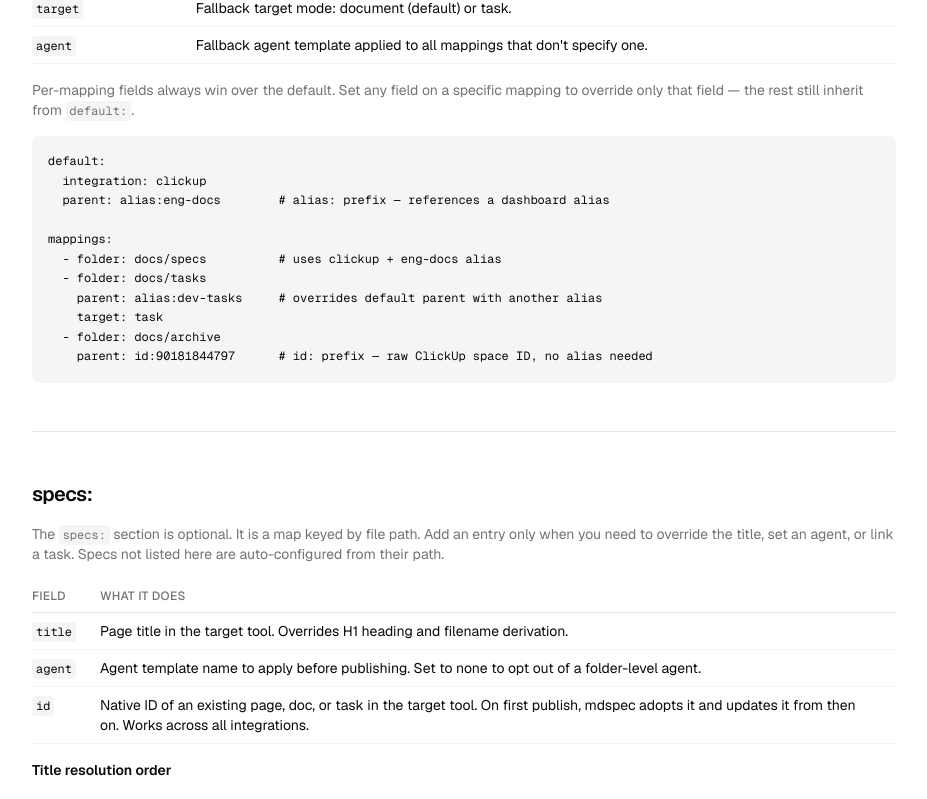
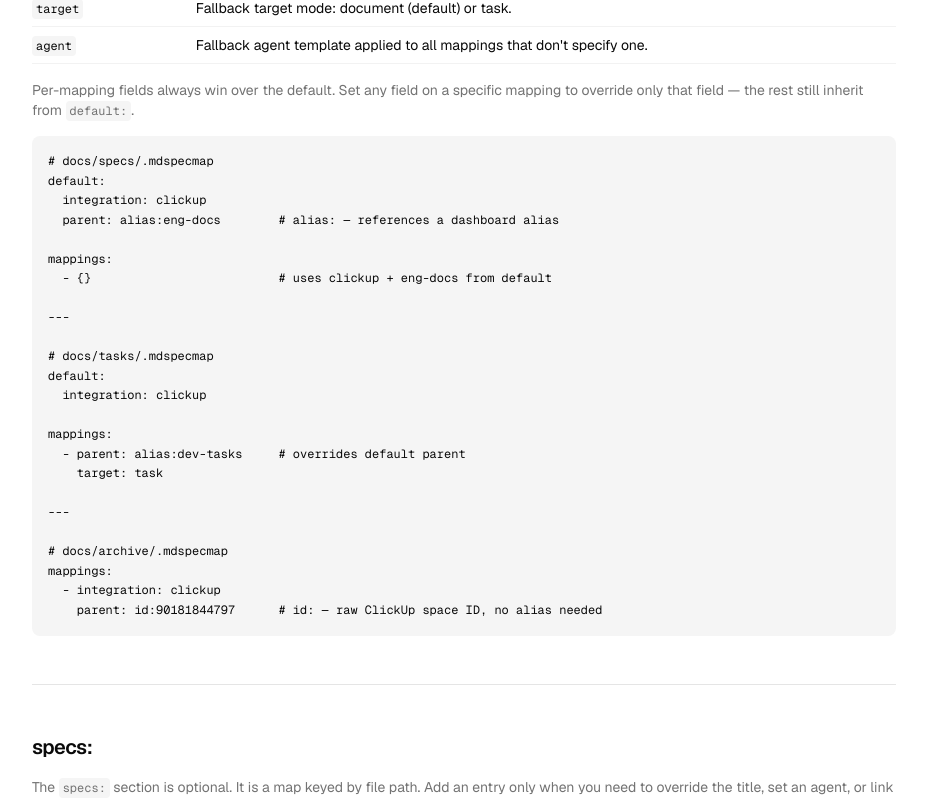
Before and after one commit to mohzameer/mdspecr2, a Next.js app in the folder apps/web/: page /docs/api-reference in a window 1280 px wide. Shown: the part 3612-4411 px from the top of the page, without its empty margins (296-1223 px from the left). Built offline with nearby package versions, Linux system fonts and the light colour scheme.

Commit message:
update web docs

```diff
--- a/apps/web/app/docs/api-reference/page.tsx
+++ b/apps/web/app/docs/api-reference/page.tsx
@@ -290,17 +290,30 @@ mappings:
             <p className="text-sm text-muted-foreground">
               Per-mapping fields always win over the default. Set any field on a specific mapping to override only that field — the rest still inherit from <code className="font-mono text-xs bg-muted px-1 py-0.5 rounded">default:</code>.
             </p>
-            <CodeBlock>{`default:
+            <CodeBlock>{`# docs/specs/.mdspecmap
+default:
   integration: clickup
-  parent: alias:eng-docs        # alias: prefix — references a dashboard alias
+  parent: alias:eng-docs        # alias: — references a dashboard alias
 
 mappings:
-  - folder: docs/specs          # uses clickup + eng-docs alias
-  - folder: docs/tasks
-    parent: alias:dev-tasks     # overrides default parent with another alias
+  - {}                          # uses clickup + eng-docs from default
+
+---
+
+# docs/tasks/.mdspecmap
+default:
+  integration: clickup
+
+mappings:
+  - parent: alias:dev-tasks     # overrides default parent
     target: task
-  - folder: docs/archive
-    parent: id:90181844797      # id: prefix — raw ClickUp space ID, no alias needed`}</CodeBlock>
+
+---
+
+# docs/archive/.mdspecmap
+mappings:
+  - integration: clickup
+    parent: id:90181844797      # id: — raw ClickUp space ID, no alias needed`}</CodeBlock>
           </section>
 
           <Separator />
@@ -382,7 +395,7 @@ mappings:
                   <p className="text-sm font-medium">From the CLI</p>
                   <CodeBlock>{`MDSPEC_TOKEN=mds_xxx npx mdspeci init --project <project-id>`}</CodeBlock>
                   <p className="text-sm text-muted-foreground">
-                    Fetches your project config and aliases, then writes a starter <code className="font-mono text-xs bg-muted px-1 py-0.5 rounded">.mdspecmap</code> to your repo root.
+                    Fetches your project config and aliases, then writes a starter <code className="font-mono text-xs bg-muted px-1 py-0.5 rounded">.mdspecmap</code> to the current directory.
                   </p>
                 </CardContent>
               </Card>
```
Also changed, not shown: 2 other files (tests, documents, lock files or other folders).
